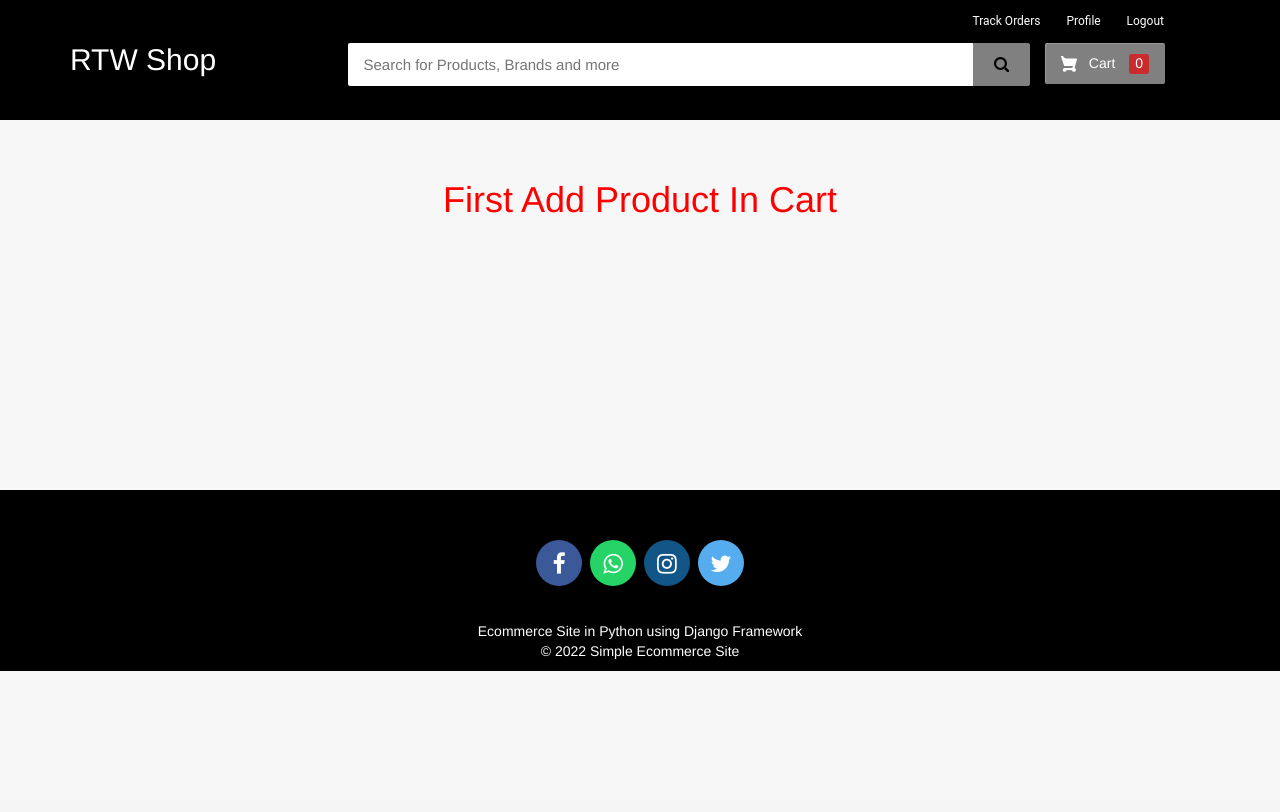
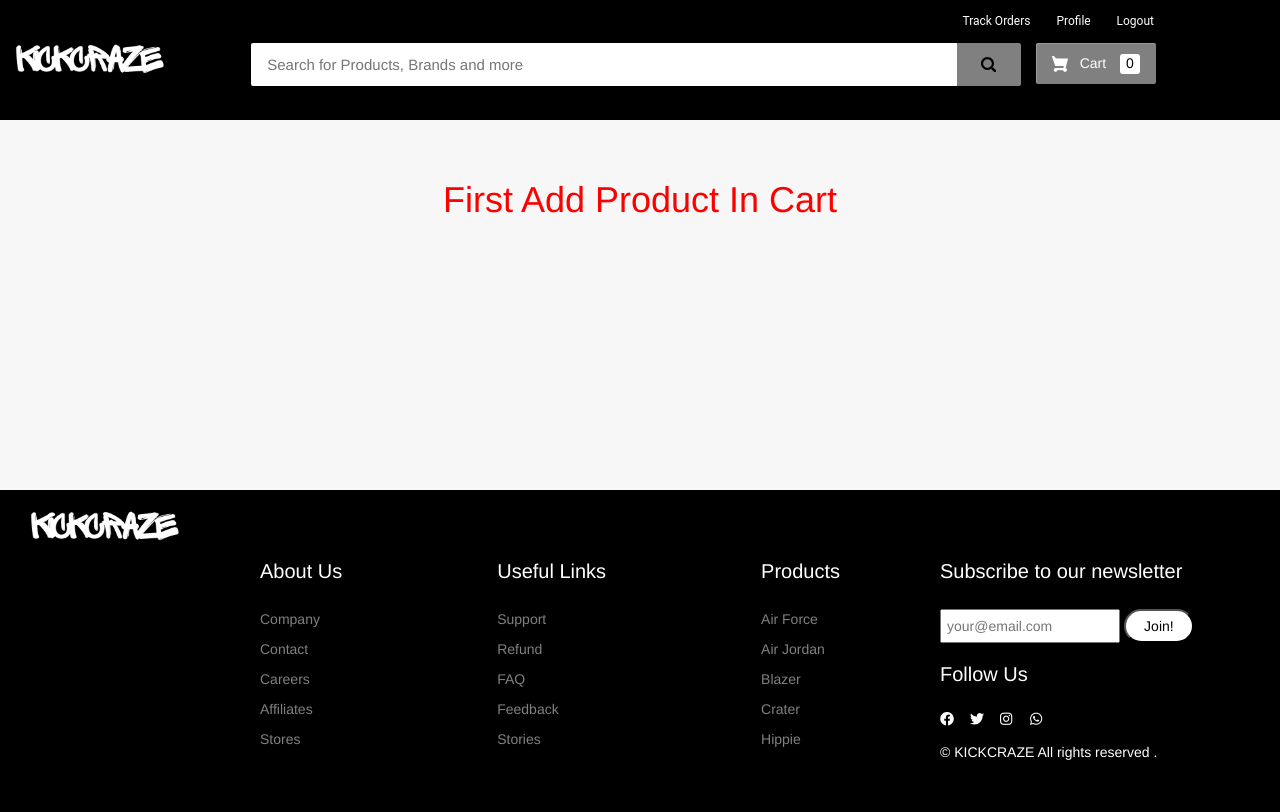
Before and after one commit to sneha-ghuge/Sneakers_ecommerce, a Django app: page /customer-address in a window 1280 px wide. Before the commit the page ends 671 px from the top, so only its background shows below. Run offline with Django 3.2, Linux system fonts and the light colour scheme; a user stored in the database is signed in; some libraries are stand-ins or nearby versions.

Commit message:
changes of deven

```diff
--- a/templates/ecom/adminlogin.html
+++ b/templates/ecom/adminlogin.html
@@ -3,7 +3,7 @@
 
 <head>
     <meta charset="utf-8">
-    <title>RTW Shop</title>
+    <title>KICKCRAZE</title>
     <style media="screen">
         div#admin-box-holder {
             justify-content: center;
--- a/templates/ecom/customer_base.html
+++ b/templates/ecom/customer_base.html
@@ -20,9 +20,14 @@ body {
   color: white;
 }
 
+.row{
+    margin-right: -15px;
+    margin-left: -70px;
+}
+
 .row1 {
     padding-top: 10px;
-    padding-right: 50px
+    padding-right: 60px
 }
 
 .row2 {
@@ -59,7 +64,7 @@ body {
   font-weight: 500;
   width: 120px;
   display: inline-block;
-  color: #FFFFFF;
+  color: black;
   text-decoration: none;
   color: inherit;
   border: none;
@@ -82,12 +87,12 @@ body {
 
 .item-number {
   border-radius: 3px;
-  background-color: rgb(207 37 37 / 92%);
+  background-color: white;
   height: 20px;
   padding: 3px 6px;
   font-weight: 500;
   display: inline-block;
-  color: #fff;
+  color: black;
   line-height: 12px;
   margin-left: 10px;
 }
@@ -181,63 +186,6 @@ body {
     cursor: pointer
 }
 
-        /*---------------------------------------
-           Social section
-        -----------------------------------------*/
-        footer {
-          padding: 0px 0px 0px 0px;
-          background-color: black;
-          margin: 0px;
-        }
-
-
-        #ftr {
-
-          padding: 20px;
-        }
-
-        .fa {
-          font-size: 23px;
-          width: 2em;
-          height: 2em;
-          text-align: center;
-          text-decoration: none;
-          margin: 5px 2px;
-          border-radius: 50%;
-          padding-top: 0.5em;
-      }
-
-        .fa:hover {
-          opacity: 0.5;
-          text-decoration: none;
-        }
-
-        .fa-facebook {
-          background: #3B5998;
-          color: white;
-          margin-top: 30px;
-        }
-
-        .fa-whatsapp {
-          background: #25d366;
-          color: white;
-        }
-
-        .fa-twitter {
-          background: #55ACEE;
-          color: white;
-        }
-
-        .fa-instagram {
-          background: #125688;
-          color: white;
-        }
-
-        p {
-          text-align: center;
-
-        }
-
 
 @media screen and (min-width: 768px) {
     .largenav {
@@ -251,6 +199,12 @@ body {
     .smallsearch {
         margin: 0px
     }
+}
+
+.logo-img {
+  width: 150px;
+  height: auto;
+  max-width: 100%;
 }
 </style>
 </head>
@@ -268,7 +222,7 @@ body {
         </div>
         <div class="row row2">
             <div class="col-sm-3">
-                <h2 style="margin:0px;"><a style="text-decoration:none; color:white;" href="/"><span class="largenav">RTW Shop</span></a></h2>
+                <h2 style="margin:0px;"><a href="/"><img src="static\images\trans_logo.png" alt="Logo" class="logo-img"><span class="largenav"> </span></a></h2>
             </div>
 
             <div class="navbar-search smallsearch col-sm-7 col-xs-11">
@@ -296,28 +250,9 @@ body {
 {% endblock content %}
 <!-- content end-->
 <br><br><br>
-<footer>
-  <br>
 
-  <p>
-    <a href="#" class="fa fa-facebook"></a>
-    <a href="#" class="fa fa-whatsapp"></a>
-    <a href="#" class="fa fa-instagram"></a>
-    <a href="#" class="fa fa-twitter"></a>
-  </p>
+{% include "ecom/footer.html" %}
 
-  <br>
-  <div class="container">
-    <div class="row">
-      <div class="col-md-12 col-sm-12">
-        <div style="color:#ffffff;" class="wow fadeInUp footer-copyright">
-          <p>Ecommerce Site in Python using Django Framework<br>
-            &copy; 2022 Simple Ecommerce Site </p>
-        </div>
-      </div>
-    </div>
-  </div>
-</footer>
 <script>
 $(document).ready(function(){
 
--- a/templates/ecom/customer_home.html
+++ b/templates/ecom/customer_home.html
@@ -501,6 +501,8 @@ img {
 <h3 style="text-align:center; color:#3E454C;">No Search Found</h3>
 {%endif%}
 
+{% include "ecom/footer.html" %}
+
 <script>
     {%if messages %}
     {%for message in messages%}
--- a/templates/ecom/footer.html
+++ b/templates/ecom/footer.html
@@ -5,7 +5,13 @@
 
 
   <link rel="stylesheet" href="https://maxcdn.bootstrapcdn.com/font-awesome/4.7.0/css/font-awesome.min.css">
-
+  <link
+rel="stylesheet"
+href="https://cdnjs.cloudflare.com/ajax/libs/font-awesome/6.4.2/css/all.min.css"
+integrity="sha512-z3gLpd7yknf1YoNbCzqRKc4qyor8gaKU1qmn+CShxbuBusANI9QpRohGBreCFkKxLhei6S9CQXFEbbKuqLg0DA=="
+crossorigin="anonymous"
+referrerpolicy="no-referrer"
+/>
 
   <style>
 footer {
```
Also changed, not shown: templates/ecom/admin_base.html (+4 -26 lines), templates/ecom/homebase.html (+12 -7 lines), templates/ecom/navbar.html (+18 -7 lines), db.sqlite3.
